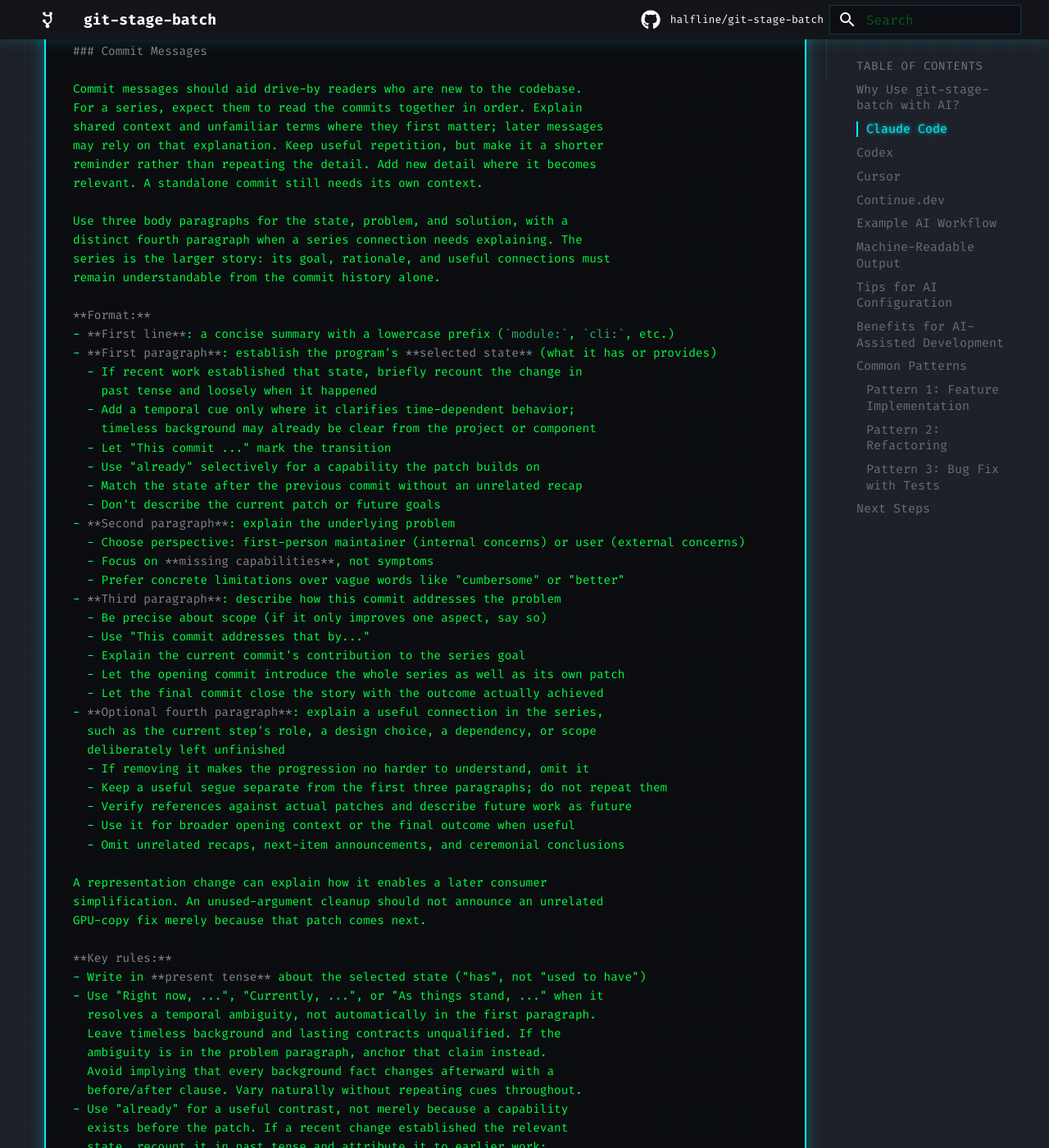
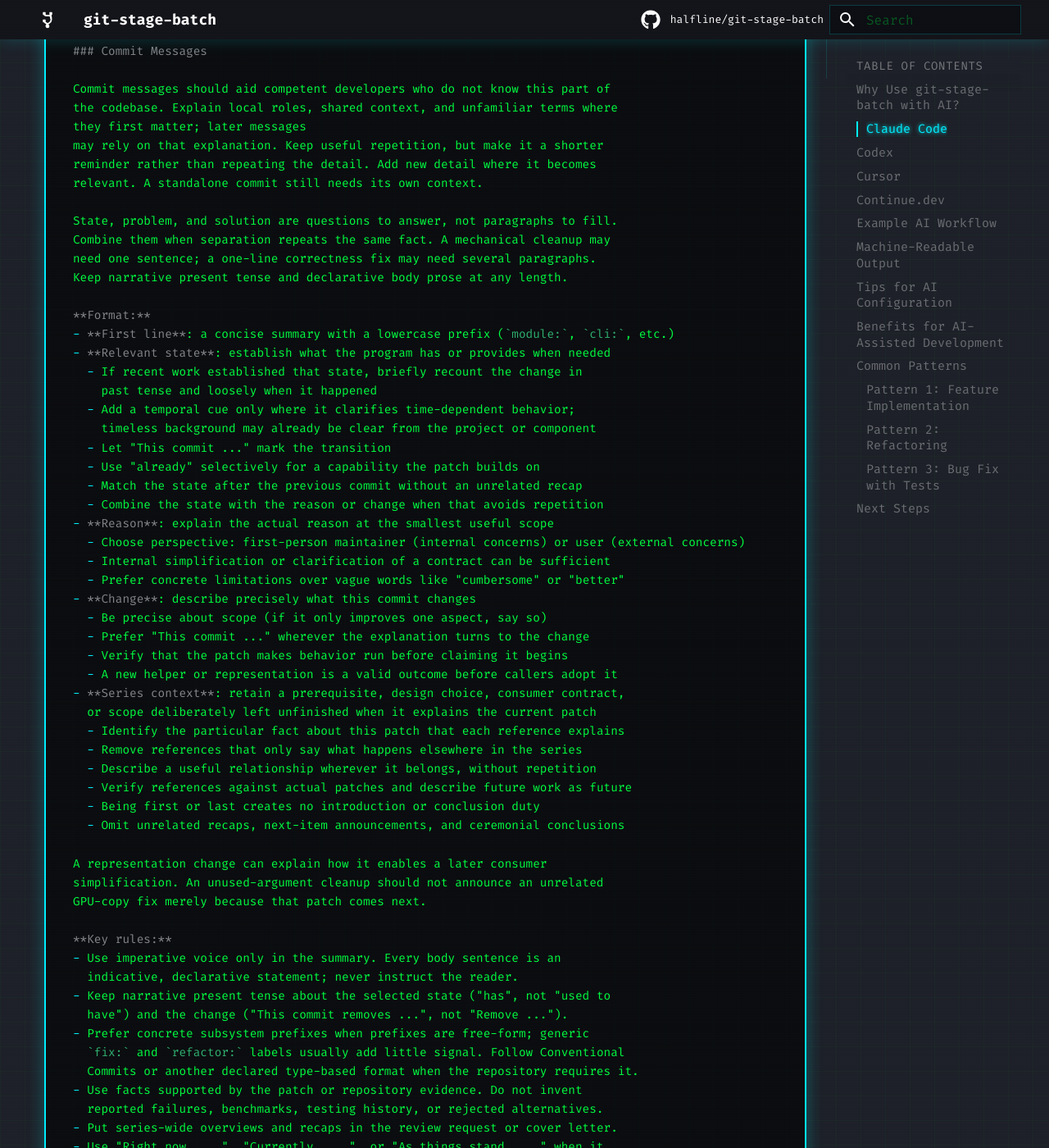
Before and after one commit to halfline/git-stage-batch, an MkDocs documentation site: the page built from docs/ai-assistants.md, in a window 1280 px wide and 1400 px high, scrolled down 4281 px. Shown: the whole window at 82% size. Built offline with MkDocs 1.6.1 and Material for MkDocs 9.7.7, drawn with Linux system fonts in a browser that asks for light colours; comment, search, counter and statistics services are not loaded; some of the changed text lies outside the part shown.

Commit message:
docs: Explain how to size a commit message
The assistant guide still describes three required body paragraphs and a
separate transition, with an introduction and conclusion assigned by series
position. That can steer a reader back to the structure the drafting
guidance no longer requires.

This commit documents how the reasoning determines a message's length while
preserving narrative present tense and declarative bodies. The examples use
concrete subsystem prefixes, with an explicit exception for repositories
that require Conventional Commits.

````diff
--- a/docs/ai-assistants.md
+++ b/docs/ai-assistants.md
@@ -168,21 +168,21 @@
 
 ### Commit Messages
 
-Commit messages should aid drive-by readers who are new to the codebase.
-For a series, expect them to read the commits together in order. Explain
-shared context and unfamiliar terms where they first matter; later messages
+Commit messages should aid competent developers who do not know this part of
+the codebase. Explain local roles, shared context, and unfamiliar terms where
+they first matter; later messages
 may rely on that explanation. Keep useful repetition, but make it a shorter
 reminder rather than repeating the detail. Add new detail where it becomes
 relevant. A standalone commit still needs its own context.
 
-Use three body paragraphs for the state, problem, and solution, with a
-distinct fourth paragraph when a series connection needs explaining. The
-series is the larger story: its goal, rationale, and useful connections must
-remain understandable from the commit history alone.
+State, problem, and solution are questions to answer, not paragraphs to fill.
+Combine them when separation repeats the same fact. A mechanical cleanup may
+need one sentence; a one-line correctness fix may need several paragraphs.
+Keep narrative present tense and declarative body prose at any length.
 
 **Format:**
 - **First line**: a concise summary with a lowercase prefix (`module:`, `cli:`, etc.)
-- **First paragraph**: establish the program's **selected state** (what it has or provides)
+- **Relevant state**: establish what the program has or provides when needed
   - If recent work established that state, briefly recount the change in
     past tense and loosely when it happened
   - Add a temporal cue only where it clarifies time-dependent behavior;
@@ -190,24 +190,23 @@
   - Let "This commit ..." mark the transition
   - Use "already" selectively for a capability the patch builds on
   - Match the state after the previous commit without an unrelated recap
-  - Don't describe the current patch or future goals
-- **Second paragraph**: explain the underlying problem
+  - Combine the state with the reason or change when that avoids repetition
+- **Reason**: explain the actual reason at the smallest useful scope
   - Choose perspective: first-person maintainer (internal concerns) or user (external concerns)
-  - Focus on **missing capabilities**, not symptoms
+  - Internal simplification or clarification of a contract can be sufficient
   - Prefer concrete limitations over vague words like "cumbersome" or "better"
-- **Third paragraph**: describe how this commit addresses the problem
+- **Change**: describe precisely what this commit changes
   - Be precise about scope (if it only improves one aspect, say so)
-  - Use "This commit addresses that by..."
-  - Explain the current commit's contribution to the series goal
-  - Let the opening commit introduce the whole series as well as its own patch
-  - Let the final commit close the story with the outcome actually achieved
-- **Optional fourth paragraph**: explain a useful connection in the series,
-  such as the current step's role, a design choice, a dependency, or scope
-  deliberately left unfinished
-  - If removing it makes the progression no harder to understand, omit it
-  - Keep a useful segue separate from the first three paragraphs; do not repeat them
+  - Prefer "This commit ..." wherever the explanation turns to the change
+  - Verify that the patch makes behavior run before claiming it begins
+  - A new helper or representation is a valid outcome before callers adopt it
+- **Series context**: retain a prerequisite, design choice, consumer contract,
+  or scope deliberately left unfinished when it explains the current patch
+  - Identify the particular fact about this patch that each reference explains
+  - Remove references that only say what happens elsewhere in the series
+  - Describe a useful relationship wherever it belongs, without repetition
   - Verify references against actual patches and describe future work as future
-  - Use it for broader opening context or the final outcome when useful
+  - Being first or last creates no introduction or conclusion duty
   - Omit unrelated recaps, next-item announcements, and ceremonial conclusions
 
 A representation change can explain how it enables a later consumer
@@ -215,7 +214,16 @@
 GPU-copy fix merely because that patch comes next.
 
 **Key rules:**
-- Write in **present tense** about the selected state ("has", not "used to have")
+- Use imperative voice only in the summary. Every body sentence is an
+  indicative, declarative statement; never instruct the reader.
+- Keep narrative present tense about the selected state ("has", not "used to
+  have") and the change ("This commit removes ...", not "Remove ...").
+- Prefer concrete subsystem prefixes when prefixes are free-form; generic
+  `fix:` and `refactor:` labels usually add little signal. Follow Conventional
+  Commits or another declared type-based format when the repository requires it.
+- Use facts supported by the patch or repository evidence. Do not invent
+  reported failures, benchmarks, testing history, or rejected alternatives.
+- Put series-wide overviews and recaps in the review request or cover letter.
 - Use "Right now, ...", "Currently, ...", or "As things stand, ..." when it
   resolves a temporal ambiguity, not automatically in the first paragraph.
   Leave timeless background and lasting contracts unqualified. If the
@@ -240,14 +248,14 @@
 
 **Anti-patterns to avoid:**
 
-❌ First paragraph describes the change:
+❌ Imperative body sentence:
 ```
-This commit adds verbose output to the CLI...
+Add verbose output to the CLI.
 ```
 
-✅ First paragraph describes selected state:
+✅ Declarative body sentence in narrative present tense:
 ```
-Right now, the CLI provides minimal feedback during operation...
+This commit adds verbose output to the CLI.
 ```
 
 ❌ Problem is a symptom:
@@ -467,8 +475,8 @@
 
 ## Common Patterns
 
-**Note:** Examples below abbreviate commit messages. Actual messages should use
-the three-paragraph structure above, adding a fourth only when useful.
+**Note:** Examples below abbreviate commit messages. Actual bodies should use
+declarative narrative present tense and provide the reasoning the reader needs.
 
 ### Pattern 1: Feature Implementation
 
@@ -518,7 +526,7 @@
 git-stage-batch start
 git-stage-batch include  # bug fix
 git-stage-batch skip     # test
-git commit -m "fix: Handle edge case in parser"
+git commit -m "parser: Accept an empty trailing field"
 
 git-stage-batch again
 git-stage-batch include  # test
````
Also changed, not shown: other parts of docs/ai-assistants.md (+3 -3 lines).
